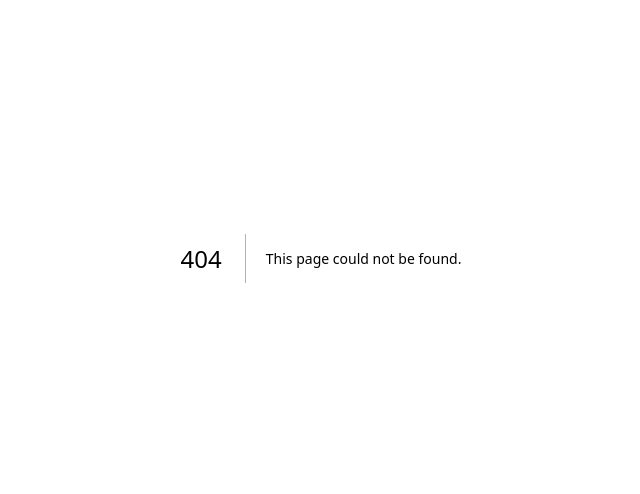
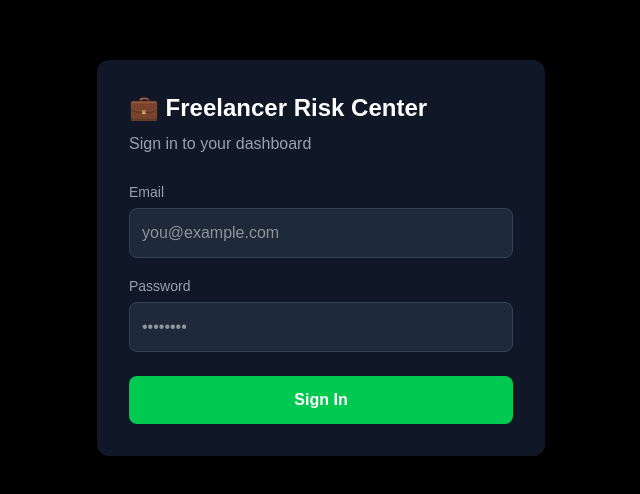
Before and after one commit to Subrat-2003/Cashflow-Forecasting-and-Risk-Simulation-for-Freelancers, a Next.js app in the folder frontend/: page /login in a window 1280 px wide. Before the commit this address had no page. Shown: the part 142-636 px from the top of the page, without its empty margins (319-959 px from the left). Built offline with nearby package versions, Linux system fonts and the light colour scheme.

Commit message:
Day 3: Login page and Cashflow Warning banner added

```diff
--- /dev/null
+++ b/frontend/app/components/CashflowWarning.tsx
@@ -0,0 +1,64 @@
+'use client'
+import { useEffect, useState } from 'react'
+import { createClient } from '@supabase/supabase-js'
+
+const supabase = createClient(
+  'https://wvcurewpkmvwxbkfchtk.supabase.co',
+  'sb_publishable_AKiMoepODBWXI9umP9FvKQ_YeuhtvBz'
+)
+
+export default function CashflowWarning() {
+  const [latePayments, setLatePayments] = useState<any[]>([])
+  const [loading, setLoading] = useState(true)
+
+  useEffect(() => {
+    const fetchData = async () => {
+      const { data, error } = await supabase
+        .from('transactions')
+        .select('client_name, expected_date, actual_date, amount, persona')
+        .order('expected_date', { ascending: true })
+
+      if (!error && data) {
+        const late = data.filter((t: any) => {
+          if (!t.actual_date) return true
+          const expected = new Date(t.expected_date)
+          const actual = new Date(t.actual_date)
+          return actual > expected
+        })
+        setLatePayments(late)
+      }
+      setLoading(false)
+    }
+    fetchData()
+  }, [])
+
+  if (loading) return null
+  if (latePayments.length === 0) return null
+
+  return (
+    <div className="bg-red-900 border border-red-500 p-4 rounded-xl mb-6">
+      <div className="flex items-center gap-2 mb-2">
+        <span className="text-2xl">⚠️</span>
+        <h2 className="text-red-300 text-lg font-bold">
+          Cashflow Warning! {latePayments.length} Late or Missing Payments Detected
+        </h2>
+      </div>
+      <div className="flex flex-col gap-2 mt-3">
+        {latePayments.slice(0, 3).map((t, i) => (
+          <div key={i} className="bg-red-800 p-3 rounded-lg flex justify-between">
+            <span className="text-white">{t.client_name || 'Unknown'}</span>
+            <span className="text-red-300">${Number(t.amount).toFixed(2)}</span>
+            <span className="text-gray-300 text-sm">
+              Expected: {new Date(t.expected_date).toLocaleDateString()}
+            </span>
+          </div>
+        ))}
+        {latePayments.length > 3 && (
+          <p className="text-red-300 text-sm mt-1">
+            + {latePayments.length - 3} more late payments...
+          </p>
+        )}
+      </div>
+    </div>
+  )
+}
--- /dev/null
+++ b/frontend/app/login/page.tsx
@@ -0,0 +1,74 @@
+'use client'
+import { useState } from 'react'
+import { createClient } from '@supabase/supabase-js'
+import { useRouter } from 'next/navigation'
+
+const supabase = createClient(
+  'https://wvcurewpkmvwxbkfchtk.supabase.co',
+  'sb_publishable_AKiMoepODBWXI9umP9FvKQ_YeuhtvBz'
+)
+
+export default function LoginPage() {
+  const [email, setEmail] = useState('')
+  const [password, setPassword] = useState('')
+  const [error, setError] = useState('')
+  const [loading, setLoading] = useState(false)
+  const router = useRouter()
+
+  const handleLogin = async () => {
+    setLoading(true)
+    setError('')
+    const { error } = await supabase.auth.signInWithPassword({ email, password })
+    if (error) {
+      setError(error.message)
+    } else {
+      router.push('/')
+    }
+    setLoading(false)
+  }
+
+  return (
+    <main className="bg-black min-h-screen flex items-center justify-center">
+      <div className="bg-gray-900 p-8 rounded-xl w-full max-w-md">
+        <h1 className="text-white text-2xl font-bold mb-2">💼 Freelancer Risk Center</h1>
+        <p className="text-gray-400 mb-6">Sign in to your dashboard</p>
+
+        {error && (
+          <div className="bg-red-500 text-white p-3 rounded-lg mb-4 text-sm">
+            {error}
+          </div>
+        )}
+
+        <div className="mb-4">
+          <label className="text-gray-400 text-sm">Email</label>
+          <input
+            type="email"
+            value={email}
+            onChange={(e) => setEmail(e.target.value)}
+            className="w-full mt-1 p-3 bg-gray-800 text-white rounded-lg border border-gray-700 focus:outline-none focus:border-green-400"
+            placeholder="you@example.com"
+          />
+        </div>
+
+        <div className="mb-6">
+          <label className="text-gray-400 text-sm">Password</label>
+          <input
+            type="password"
+            value={password}
+            onChange={(e) => setPassword(e.target.value)}
+            className="w-full mt-1 p-3 bg-gray-800 text-white rounded-lg border border-gray-700 focus:outline-none focus:border-green-400"
+            placeholder="••••••••"
+          />
+        </div>
+
+        <button
+          onClick={handleLogin}
+          disabled={loading}
+          className="w-full bg-green-500 hover:bg-green-600 text-white font-bold py-3 rounded-lg transition"
+        >
+          {loading ? 'Signing in...' : 'Sign In'}
+        </button>
+      </div>
+    </main>
+  )
+}
```
